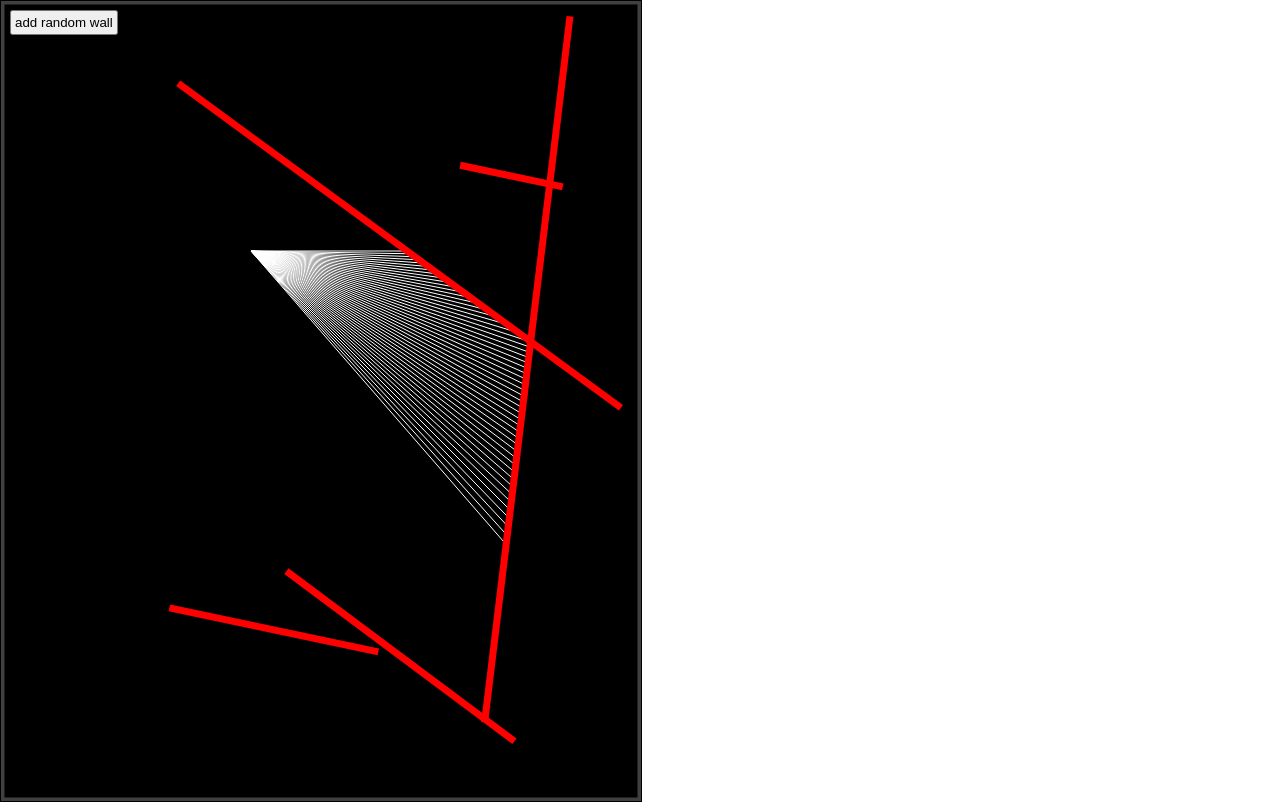
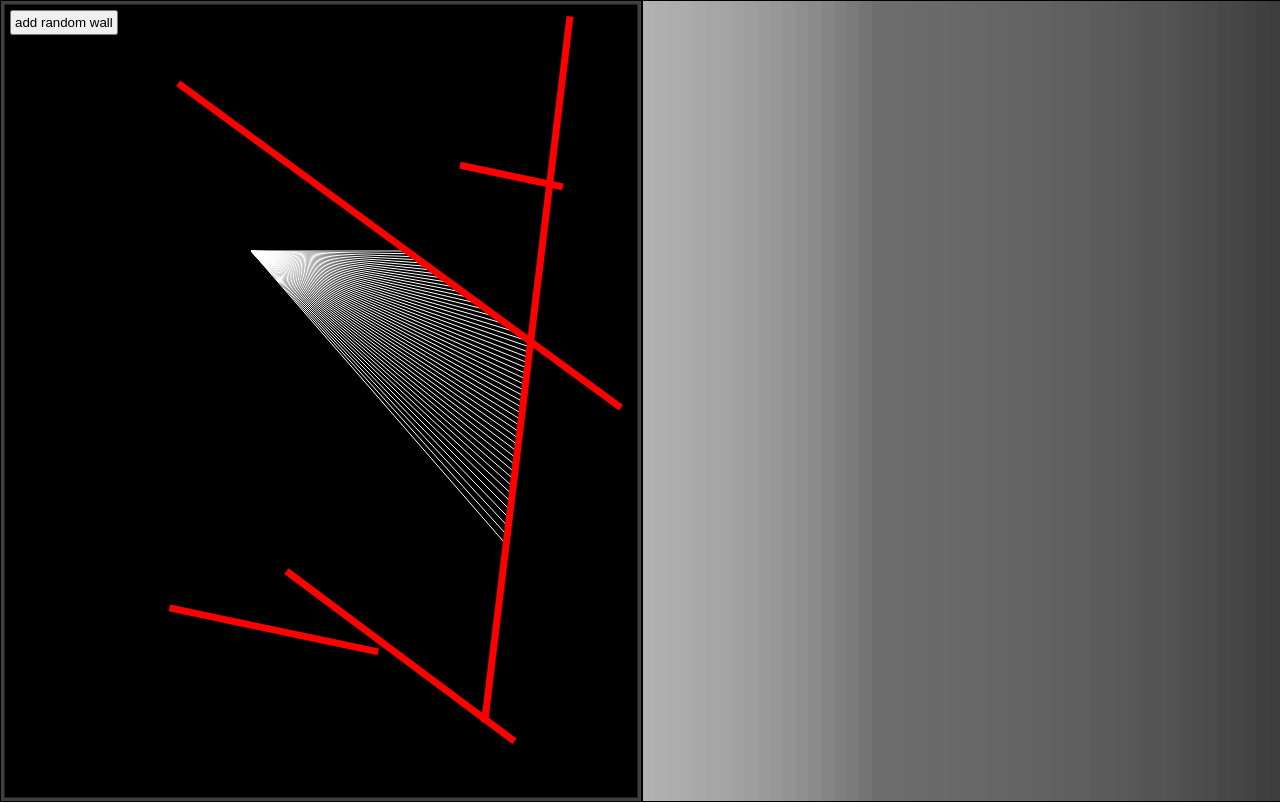
Before and after one commit to AntonyChR/raycasting, a website built with Vite: page index.html in a window 1280 px wide. Shown: the top 803 px of the page. Built offline with nearby package versions, Linux system fonts and the light colour scheme.

Commit message:
add styles for new 3d canvas

```diff
--- a/src/style.css
+++ b/src/style.css
@@ -8,6 +8,9 @@ canvas{
   border: 1px solid black;
 }
 
+body{
+  display: flex;
+}
 .add-wall{
   position: absolute;
   top: 10px;
```
